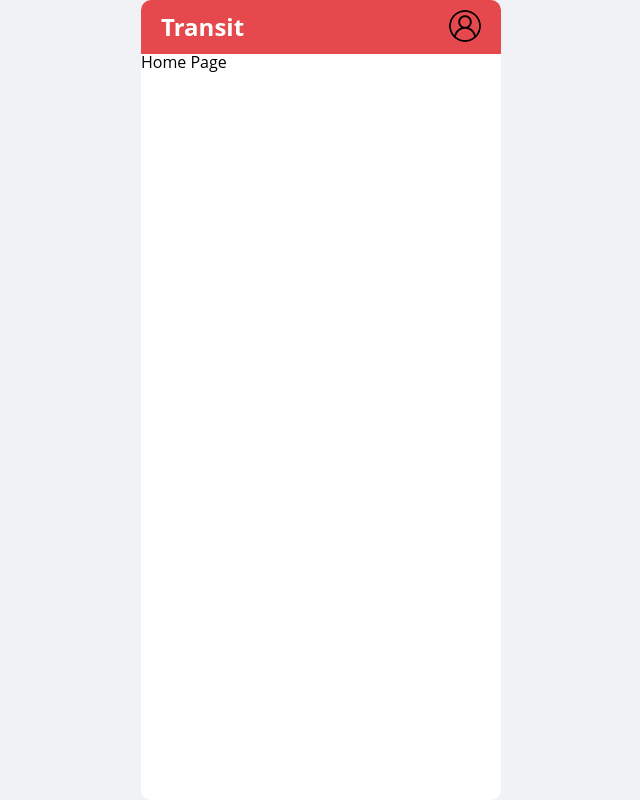
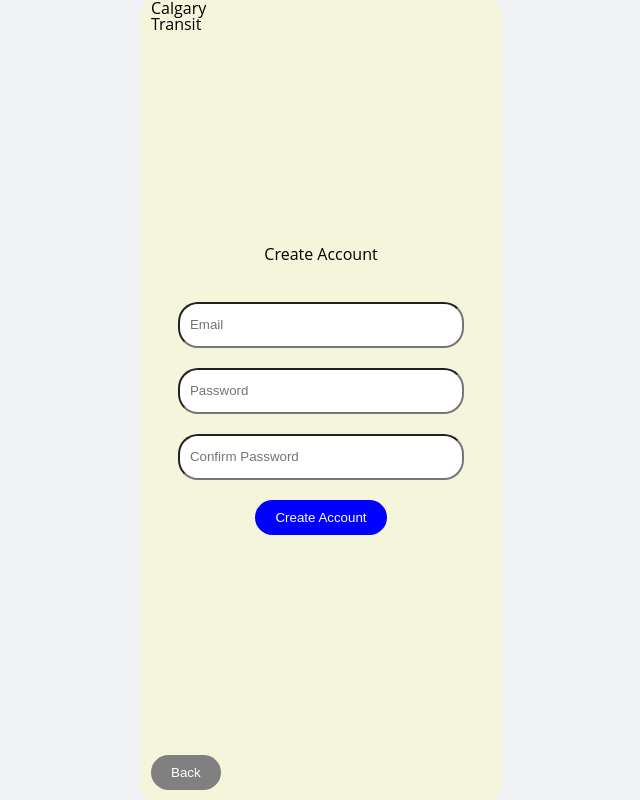
Before and after one commit to neferxpitou/MyFare, a React (Create React App) app: page /create-account in a window 1280 px wide. Before the commit this address led to /. Shown: the whole page, without its empty margins (319-959 px from the left). Built offline with nearby package versions, Linux system fonts and the light colour scheme.

Commit message:
Update margins

```diff
--- a/src/pages/CreateAccount.jsx
+++ b/src/pages/CreateAccount.jsx
@@ -55,7 +55,7 @@ const CreateAccount = () => {
 					height: '100%',
 				}}
 			>
-				<h2>Create Account</h2>
+				<h2 style={{marginBottom:40}}>Create Account</h2>
 				<input
 					type="text"
 					placeholder="Email"
--- a/src/router/RouteData.jsx
+++ b/src/router/RouteData.jsx
@@ -7,6 +7,7 @@ import History from '../pages/History.jsx';
 import ManageSubsciptions from '../pages/ManageSubscriptions.jsx';
 import AddSubscriptions from '../pages/AddSubscriptions.jsx';
 import Login from '../pages/Login.jsx';
+import CreateAccount from '../pages/CreateAccount.jsx';
 
 export const RouterData = [
 	{
@@ -42,6 +43,10 @@ export const RouterData = [
 		element: AddSubscriptions,
 	},
 	{
+		path: '/create-account',
+		element: CreateAccount,
+	},
+	{
 		path: '*',
 		element: () => <Navigate to="/" replace />, // Use a function for dynamic components like Navigate
 	},
```
